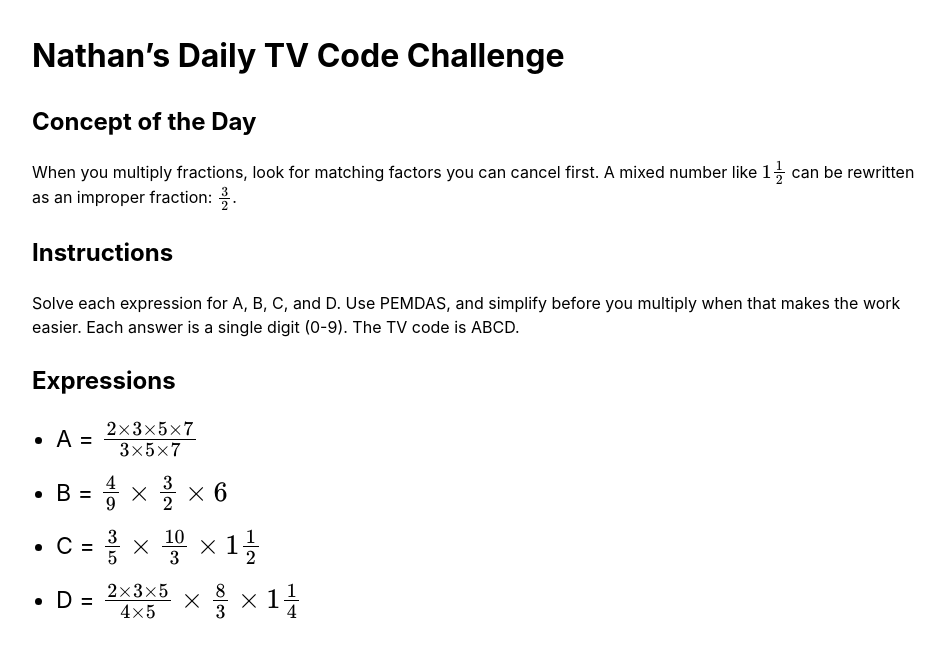
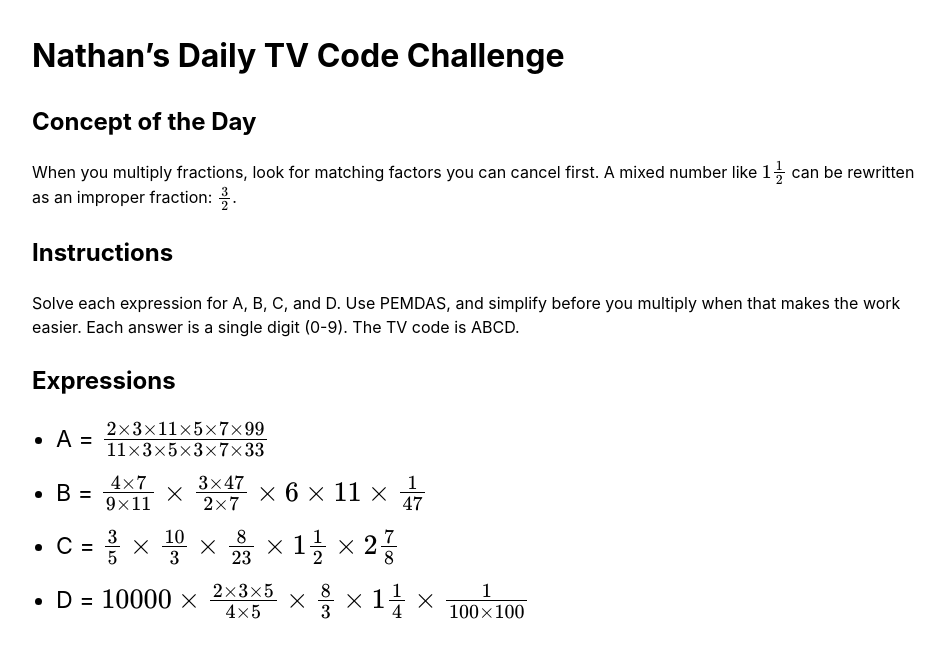
Before and after one commit to apelisse/math-escape, a Jekyll site: the page built from puzzles/2026-02-26/nathan-problem.md, in a window 1280 px wide. Shown: the top 658 px of the page, without its empty margins (0-945 px from the left). Built offline with Jekyll 4.4.1, drawn with Linux system fonts in a browser that asks for light colours; our own code applies the rules of GitHub Pages for plain Markdown files.

Commit message:
Make Nathan's puzzles harder

```diff
--- a/puzzles/2026-02-26/nathan-problem.md
+++ b/puzzles/2026-02-26/nathan-problem.md
@@ -7,7 +7,7 @@ When you multiply fractions, look for matching factors you can cancel first. A m
 Solve each expression for A, B, C, and D. Use PEMDAS, and simplify before you multiply when that makes the work easier. Each answer is a single digit (0-9). The TV code is ABCD.
 
 ## Expressions
-- A = $\frac{2 \times 3 \times 5 \times 7}{3 \times 5 \times 7}$
-- B = $\frac{4}{9} \times \frac{3}{2} \times 6$
-- C = $\frac{3}{5} \times \frac{10}{3} \times 1 \frac{1}{2}$
-- D = $\frac{2 \times 3 \times 5}{4 \times 5} \times \frac{8}{3} \times 1 \frac{1}{4}$
+- A = $\frac{2 \times 3 \times 11 \times 5 \times 7 \times 99}{11 \times 3 \times 5 \times 3 \times 7 \times 33}$
+- B = $\frac{4 \times 7}{9 \times 11} \times \frac{3 \times 47}{2 \times 7} \times 6 \times 11 \times \frac{1}{47}$
+- C = $\frac{3}{5} \times \frac{10}{3} \times \frac{8}{23} \times 1 \frac{1}{2} \times 2 \frac{7}{8}$
+- D = $10000 \times \frac{2 \times 3 \times 5}{4 \times 5} \times \frac{8}{3} \times 1 \frac{1}{4} \times \frac{1}{100 \times 100}$
```
Also changed, not shown: puzzles/2026-02-26/matthew-problem.md (+2 -2 lines).
